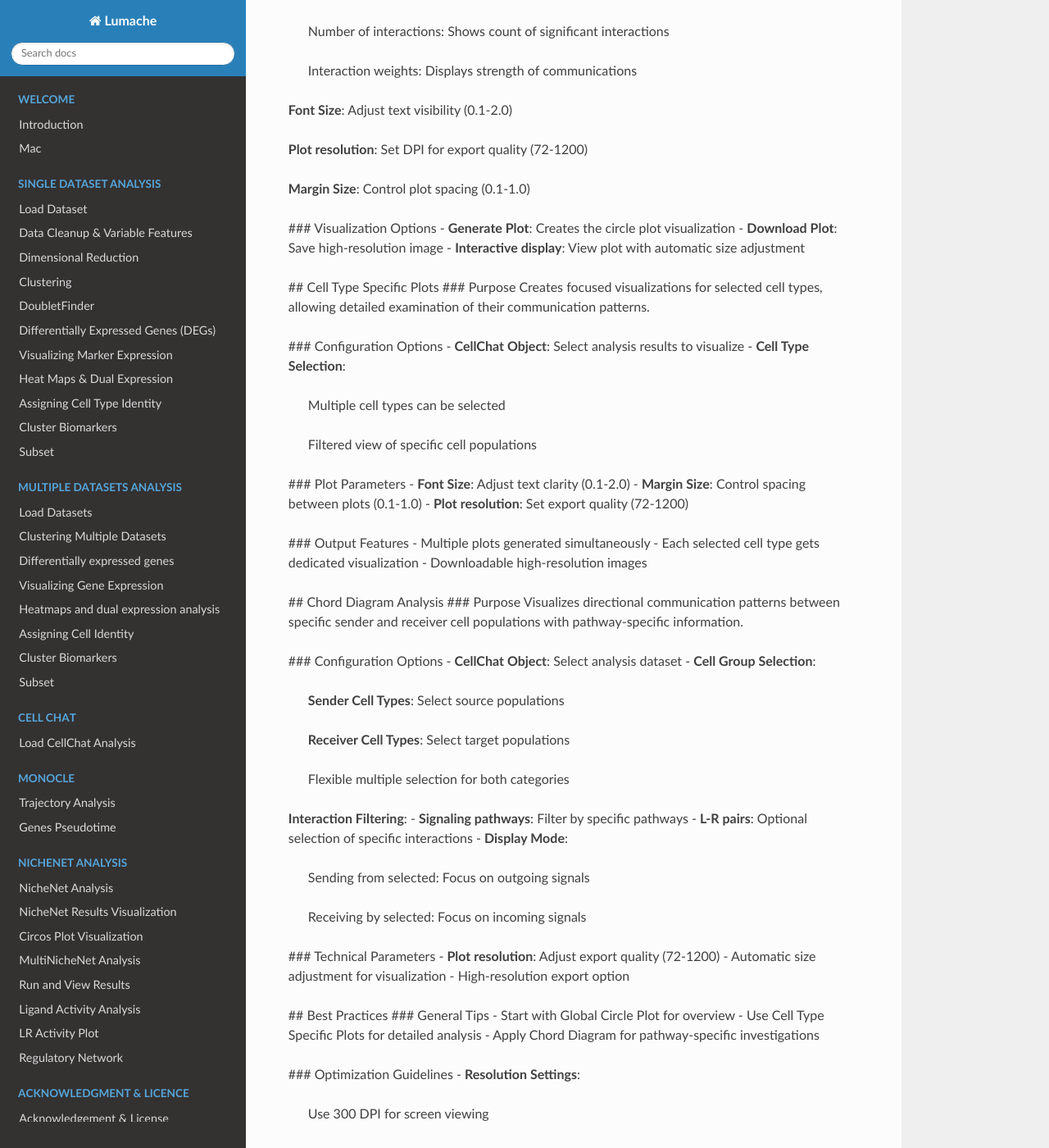
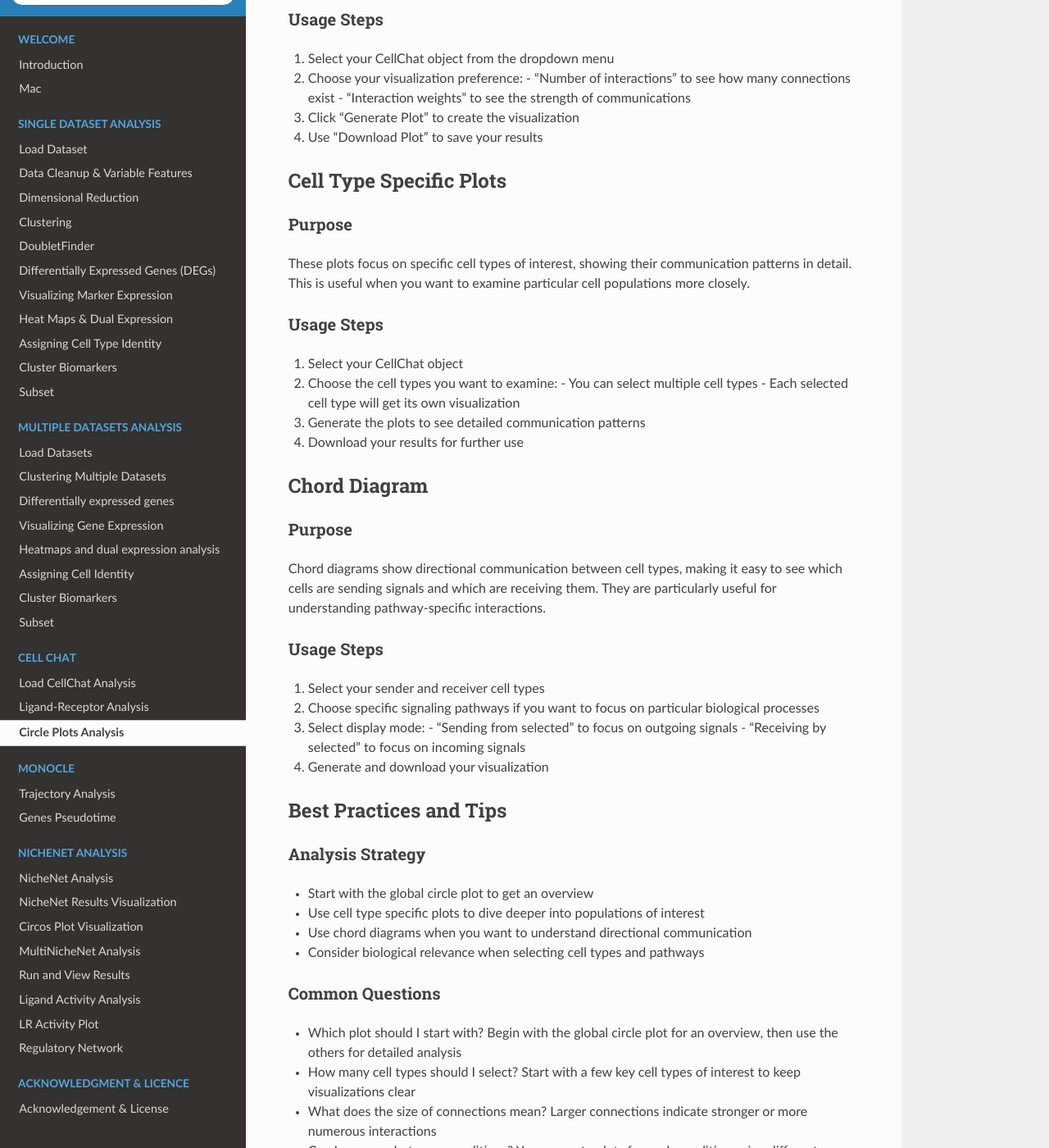
Before and after one commit to GaspardMacaux/Documentation_app, a Sphinx documentation site: the page built from docs/source/cellchat_analysis/cellchat_circleplot.rst, in a window 1280 px wide and 1400 px high, scrolled down 504 px. Shown: the whole window at 82% size. Built offline with Sphinx 7.4.7 and the Read the Docs theme 3.1.0, drawn with Linux system fonts in a browser that asks for light colours; some of the changed text lies outside the part shown.

Commit message:
Update: Documentation improvements for NicheNet and Circos plot sections

```diff
--- a/docs/source/cellchat_analysis/cellchat_circleplot.rst
+++ b/docs/source/cellchat_analysis/cellchat_circleplot.rst
@@ -1,104 +1,78 @@
-# Circle Plots Analysis
+Circle Plots Analysis
+====================
 
-## Overview
-The Circle Plots module provides three different visualization methods for analyzing cell-cell communication patterns:
-1. Global Circle Plot: Overview of all cell type interactions
-2. Cell Type Specific Plots: Detailed view of selected cell type communications
-3. Chord Diagram: Directional communication patterns between specific cell groups
+Overview
+--------------------
+Circle plots provide three complementary ways to visualize and understand cell-cell communication patterns in your data. Each visualization type offers a different perspective on how your cells interact with each other.
 
-## Global Circle Plot
-### Purpose
-Visualizes the overall communication pattern between all cell types in your dataset, providing a comprehensive view of cellular interactions.
+Global Circle Plot
+--------------------
 
-### Configuration Options
-- **CellChat Object Selection**:
-  - Choose the analyzed CellChat object to visualize
-  - Each object represents a specific condition or analysis state
+Purpose
+^^^^^^^^^^^^^^^^^^^^
+The global circle plot gives you a comprehensive view of how all cell types in your dataset communicate with each other. It's perfect for getting an initial overview of your cell-cell communication patterns.
 
-- **Plot Parameters**:
-  - **Plot type**:
-    - Number of interactions: Shows count of significant interactions
-    - Interaction weights: Displays strength of communications
-  - **Font Size**: Adjust text visibility (0.1-2.0)
-  - **Plot resolution**: Set DPI for export quality (72-1200)
-  - **Margin Size**: Control plot spacing (0.1-1.0)
+Usage Steps
+^^^^^^^^^^^^^^^^^^^^
+1. Select your CellChat object from the dropdown menu
+2. Choose your visualization preference:
+   - "Number of interactions" to see how many connections exist
+   - "Interaction weights" to see the strength of communications
+3. Click "Generate Plot" to create the visualization
+4. Use "Download Plot" to save your results
 
-### Visualization Options
-- **Generate Plot**: Creates the circle plot visualization
-- **Download Plot**: Save high-resolution image
-- **Interactive display**: View plot with automatic size adjustment
+Cell Type Specific Plots
+--------------------
 
-## Cell Type Specific Plots
-### Purpose
-Creates focused visualizations for selected cell types, allowing detailed examination of their communication patterns.
+Purpose
+^^^^^^^^^^^^^^^^^^^^
+These plots focus on specific cell types of interest, showing their communication patterns in detail. This is useful when you want to examine particular cell populations more closely.
 
-### Configuration Options
-- **CellChat Object**: Select analysis results to visualize
-- **Cell Type Selection**:
-  - Multiple cell types can be selected
-  - Filtered view of specific cell populations
+Usage Steps
+^^^^^^^^^^^^^^^^^^^^
+1. Select your CellChat object
+2. Choose the cell types you want to examine:
+   - You can select multiple cell types
+   - Each selected cell type will get its own visualization
+3. Generate the plots to see detailed communication patterns
+4. Download your results for further use
 
-### Plot Parameters
-- **Font Size**: Adjust text clarity (0.1-2.0)
-- **Margin Size**: Control spacing between plots (0.1-1.0)
-- **Plot resolution**: Set export quality (72-1200)
+Chord Diagram
+--------------------
 
-### Output Features
-- Multiple plots generated simultaneously
-- Each selected cell type gets dedicated visualization
-- Downloadable high-resolution images
+Purpose
+^^^^^^^^^^^^^^^^^^^^
+Chord diagrams show directional communication between cell types, making it easy to see which cells are sending signals and which are receiving them. They are particularly useful for understanding pathway-specific interactions.
 
-## Chord Diagram Analysis
-### Purpose
-Visualizes directional communication patterns between specific sender and receiver cell populations with pathway-specific information.
+Usage Steps
+^^^^^^^^^^^^^^^^^^^^
+1. Select your sender and receiver cell types
+2. Choose specific signaling pathways if you want to focus on particular biological processes
+3. Select display mode:
+   - "Sending from selected" to focus on outgoing signals
+   - "Receiving by selected" to focus on incoming signals
+4. Generate and download your visualization
 
-### Configuration Options
-- **CellChat Object**: Select analysis dataset
-- **Cell Group Selection**:
-  - **Sender Cell Types**: Select source populations
-  - **Receiver Cell Types**: Select target populations
-  - Flexible multiple selection for both categories
+Best Practices and Tips
+--------------------
 
-- **Interaction Filtering**:
-  - **Signaling pathways**: Filter by specific pathways
-  - **L-R pairs**: Optional selection of specific interactions
-  - **Display Mode**:
-    - Sending from selected: Focus on outgoing signals
-    - Receiving by selected: Focus on incoming signals
+Analysis Strategy
+^^^^^^^^^^^^^^^^^^^^
+- Start with the global circle plot to get an overview
+- Use cell type specific plots to dive deeper into populations of interest
+- Use chord diagrams when you want to understand directional communication
+- Consider biological relevance when selecting cell types and pathways
 
-### Technical Parameters
-- **Plot resolution**: Adjust export quality (72-1200)
-- Automatic size adjustment for visualization
-- High-resolution export option
+Common Questions
+^^^^^^^^^^^^^^^^^^^^
+- Which plot should I start with?
+  Begin with the global circle plot for an overview, then use the others for detailed analysis
 
-## Best Practices
-### General Tips
-- Start with Global Circle Plot for overview
-- Use Cell Type Specific Plots for detailed analysis
-- Apply Chord Diagram for pathway-specific investigations
+- How many cell types should I select?
+  Start with a few key cell types of interest to keep visualizations clear
 
-### Optimization Guidelines
-- **Resolution Settings**:
-  - Use 300 DPI for screen viewing
-  - Increase to 600+ DPI for publication
+- What does the size of connections mean?
+  Larger connections indicate stronger or more numerous interactions
 
-- **Font Size Adjustment**:
-  - Start with default 0.4
-  - Adjust based on cell type number
-  - Increase for presentations
-
-- **Cell Type Selection**:
-  - Limit to 5-8 types for clear visualization
-  - Group similar cell types if necessary
-  - Consider biological relevance
-
-### Common Issues
-- Overlapping labels with many cell types
-- Export file size with high DPI
-- Visual clarity with multiple pathways
-
-### Recommendations
-- Save plots at multiple resolutions
-- Document parameter settings
-- Consider plot purpose when selecting visualization type
-- Use consistent settings across analysis
+- Can I compare between conditions?
+  Yes, generate plots for each condition using different CellChat objects
```
Also changed, not shown: docs/source/cellchat_analysis/cellchat_ligandreceptor.rst (+51 -37 lines), 3 other files.
